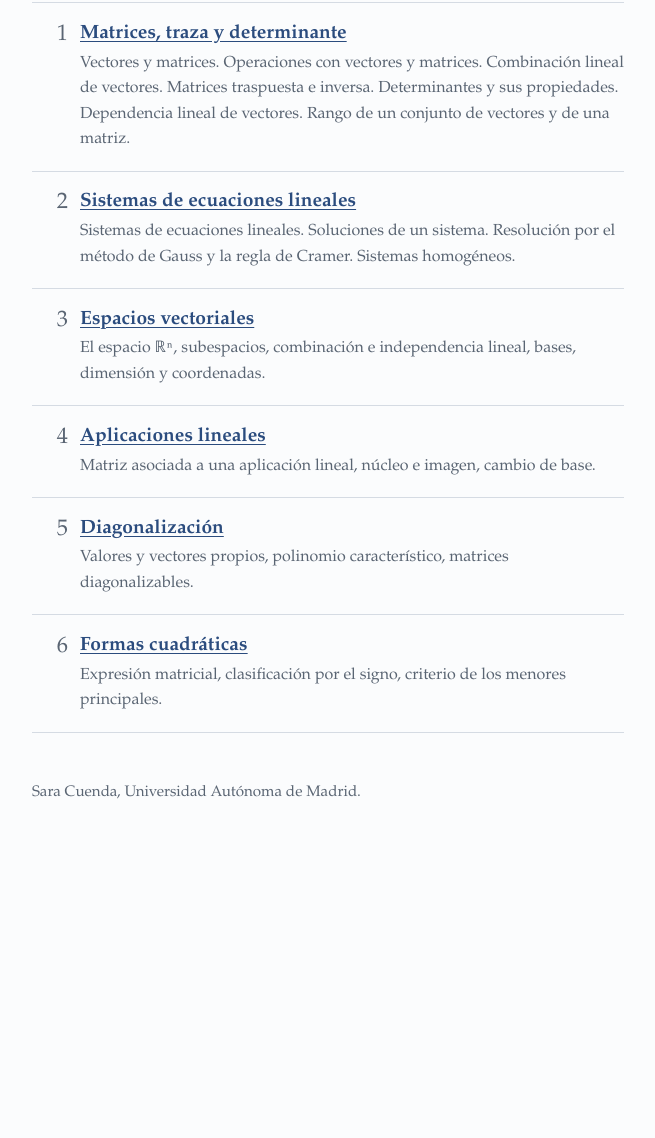
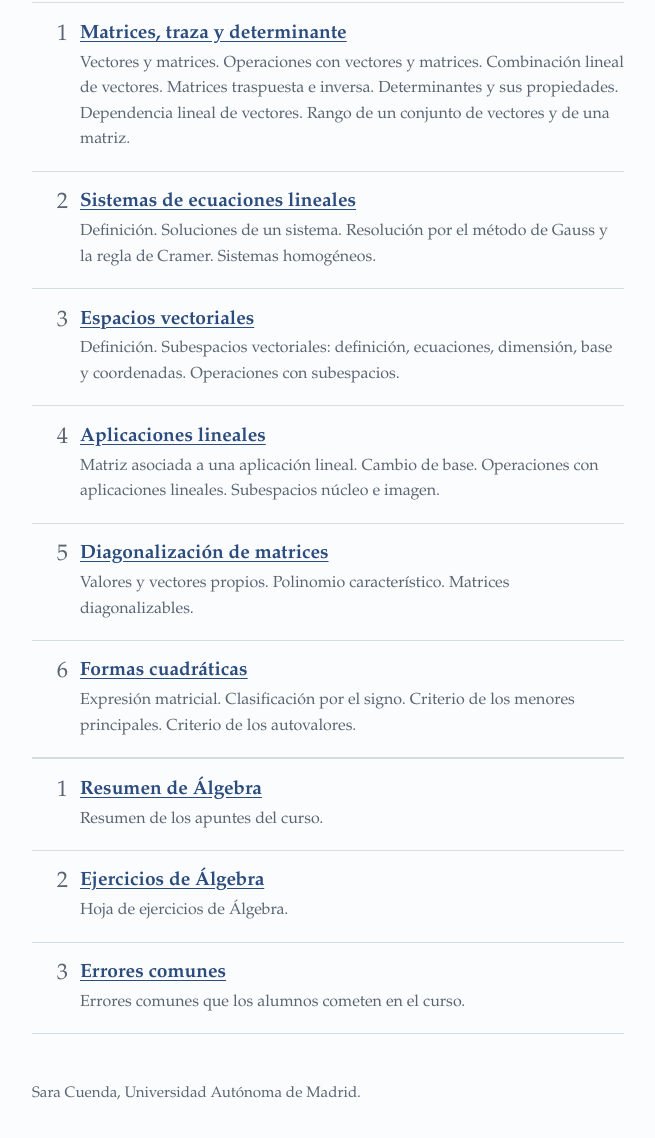
Before and after one commit to scuenda/algebra, a plain HTML site: page index.html in a window 1280 px wide. Shown: the part 318-1456 px from the top of the page, without its empty margins (312-967 px from the left). Before the commit the page ends 1202 px from the top, so only its background shows below. Drawn offline with Linux system fonts and the light colour scheme.

Commit message:
Revise course notes and add new sections

```diff
--- a/index.html
+++ b/index.html
@@ -112,7 +112,7 @@
   <main>
     <header>
       <h1>Álgebra Lineal</h1>
-      <p class="subtitle">Apuntes del curso de Sara Cuenda. Grado en Administración y Dirección de Empresas, Universidad Autónoma de Madrid.</p>
+      <p class="subtitle">Apuntes del curso de Sara Cuenda. Grado en ADE, Universidad Autónoma de Madrid.</p>
     </header>
 
     <p class="intro">
@@ -132,31 +132,52 @@
       <li>
         <div>
           <h2><a href="apuntes_algebra_ADE_tema2.pdf">Sistemas de ecuaciones lineales</a></h2>
-          <p>Sistemas de ecuaciones lineales. Soluciones de un sistema. Resolución por el método de Gauss y la regla de Cramer. Sistemas homogéneos.</p>
+          <p>Definición. Soluciones de un sistema. Resolución por el método de Gauss y la regla de Cramer. Sistemas homogéneos.</p>
         </div>
       </li>
       <li>
         <div>
           <h2><a href="tema3-espacios-vectoriales.pdf">Espacios vectoriales</a></h2>
-          <p>El espacio ℝⁿ, subespacios, combinación e independencia lineal, bases, dimensión y coordenadas.</p>
+          <p>Definición. Subespacios vectoriales: definición, ecuaciones, dimensión, base y coordenadas. Operaciones con subespacios.</p>
         </div>
       </li>
       <li>
         <div>
           <h2><a href="tema4-aplicaciones-lineales.pdf">Aplicaciones lineales</a></h2>
-          <p>Matriz asociada a una aplicación lineal, núcleo e imagen, cambio de base.</p>
+          <p>Matriz asociada a una aplicación lineal. Cambio de base. Operaciones con aplicaciones lineales. Subespacios núcleo e imagen.</p>
         </div>
       </li>
       <li>
         <div>
-          <h2><a href="tema5-diagonalizacion.pdf">Diagonalización</a></h2>
-          <p>Valores y vectores propios, polinomio característico, matrices diagonalizables.</p>
+          <h2><a href="tema5-diagonalizacion.pdf">Diagonalización de matrices</a></h2>
+          <p>Valores y vectores propios. Polinomio característico. Matrices diagonalizables.</p>
         </div>
       </li>
       <li>
         <div>
           <h2><a href="tema6-formas-cuadraticas.pdf">Formas cuadráticas</a></h2>
-          <p>Expresión matricial, clasificación por el signo, criterio de los menores principales.</p>
+          <p>Expresión matricial. Clasificación por el signo. Criterio de los menores principales. Criterio de los autovalores.</p>
+        </div>
+      </li>
+    </ol>
+
+    <ol class="chapters">
+      <li>
+        <div>
+          <h2><a href="resumen_algebra.pdf">Resumen de Álgebra</a></h2>
+          <p>Resumen de los apuntes del curso.</p>
+        </div>
+      </li>
+      <li>
+        <div>
+          <h2><a href="ejercicios_algebra.pdf">Ejercicios de Álgebra</a></h2>
+          <p>Hoja de ejercicios de Álgebra.</p>
+        </div>
+      </li>
+      <li>
+        <div>
+          <h2><a href="errores_comunes.pdf">Errores comunes</a></h2>
+          <p>Errores comunes que los alumnos cometen en el curso.</p>
         </div>
       </li>
     </ol>
```
